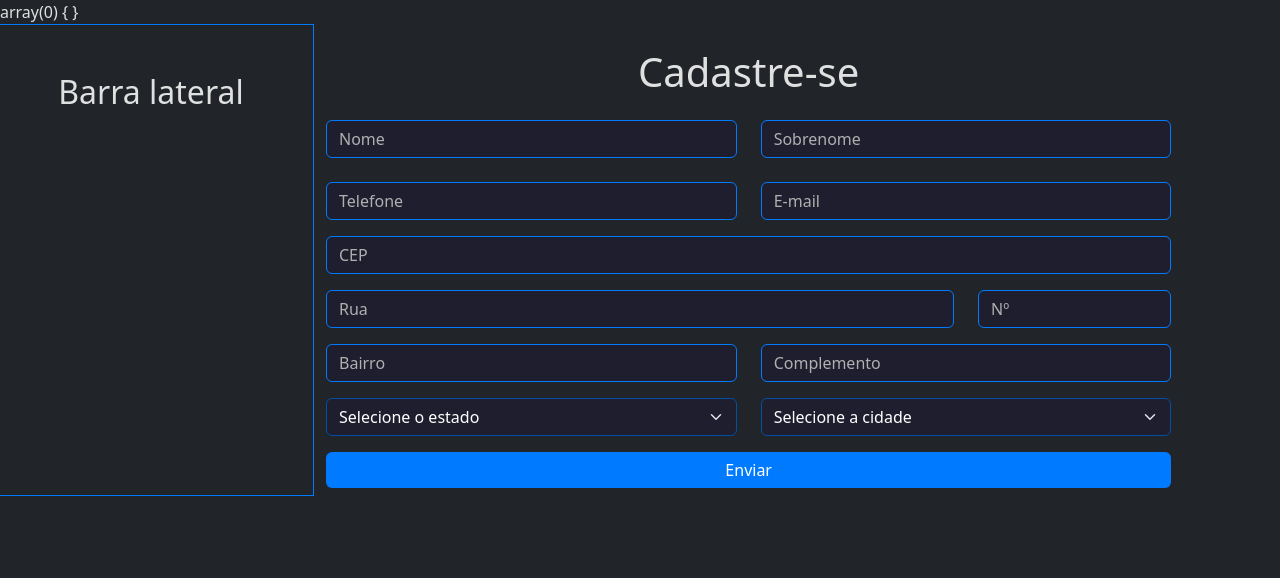
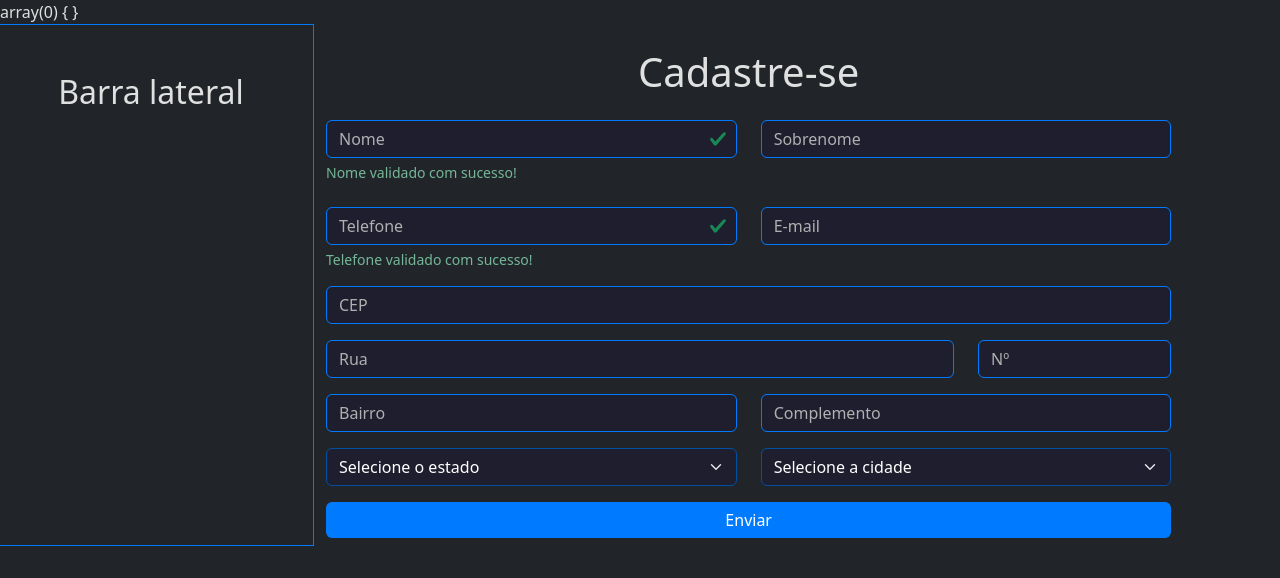
Before and after one commit to eduardomozart/Programa-RS-TI, a PHP site: page / in a window 1280 px wide. Shown: the top 578 px of the page. Run offline with PHP 8.4, Linux system fonts and the light colour scheme.

Commit message:
Update index.php

```diff
--- a/aula4/index.php
+++ b/aula4/index.php
@@ -6,14 +6,30 @@ if (isset($_POST['submit'])) {
   // Equivalente a:
   // $nome = $_POST['nome'];
   extract($_POST);
+}
 
-  if (empty($nome)) {
-    echo '<div class="alert alert-danger" role="alert">Nome não preenchido!</div>';
-  }
+function validaCampo(string $valorCampo, string $tipoCampo = '') {
+    switch($tipoCampo) {
+        case 'email':
+            if (filter_var($valorCampo, FILTER_VALIDATE_EMAIL)) {
+                return true; // E-mail informado é válido
+            }
+            break;
+        case 'telefone':
+            if(preg_match('/^\(\d\d\)\s[9]?\d\d\d\d-\d\d\d\d$/', $valorCampo)) {
+                return true; // Telefone informado é válido
+            }
+            break;
+        case 'cep':
+            break;
+        default:
+            if (!empty(trim($valorCampo))) {
+                return true;
+            }
+    } // Fecha o switch
 
-  if (empty($sobrenome)) {
-    echo '<div class="alert alert-danger" role="alert">Sobrenome não preenchido!</div>';
-  }
+    // Retorna falso apenas se falhar na validação do campo (ex. campo vazio).
+    return false;
 }
 ?>
 
@@ -47,7 +63,13 @@ if (isset($_POST['submit'])) {
             <form action="index.php" method="post">
                 <div class="row mt-4">
                     <div class="col-6">
-                        <input type="text" class="form-control cont" name="nome" placeholder="Nome" value="<?php echo (isset($nome) ? $nome : '') ?>" >
+                        <input type="text" class="form-control <?php echo (isset($_POST['nome']) && !validaCampo($_POST['nome']) ? 'is-invalid' : 'is-valid') ?>" name="nome" placeholder="Nome" value="<?php echo (isset($_POST['nome']) ? $_POST['nome'] : '') ?>" >
+                        <div class="invalid-feedback">
+                            Por favor, digite o seu nome.
+                        </div>
+                        <div class="valid-feedback">
+                            Nome validado com sucesso!
+                        </div>
                     </div>
                     <div class="col-6">
                         <input type="text" class="form-control cont" name="Sobrenome" placeholder="Sobrenome" >
@@ -55,7 +77,13 @@ if (isset($_POST['submit'])) {
                 </div>
                 <div class="row mt-4">
                     <div class="col-6">
-                        <input type="text" class="form-control cont" name="telefone" placeholder="Telefone" >
+                        <input type="text" class="form-control <?php echo (isset($_POST['telefone']) && !validaCampo($_POST['telefone'], 'telefone') ? 'is-invalid' : 'is-valid') ?>" name="telefone" placeholder="Telefone" value="<?php echo (isset($_POST['telefone']) ? $_POST['telefone'] : '') ?>">
+                        <div class="invalid-feedback">
+                            Por favor, digite o seu telefone.
+                        </div>
+                        <div class="valid-feedback">
+                            Telefone validado com sucesso!
+                        </div>
                     </div>
                     <div class="col-6">
                         <input type="text" class="form-control cont" name="email" placeholder="E-mail" >
```
